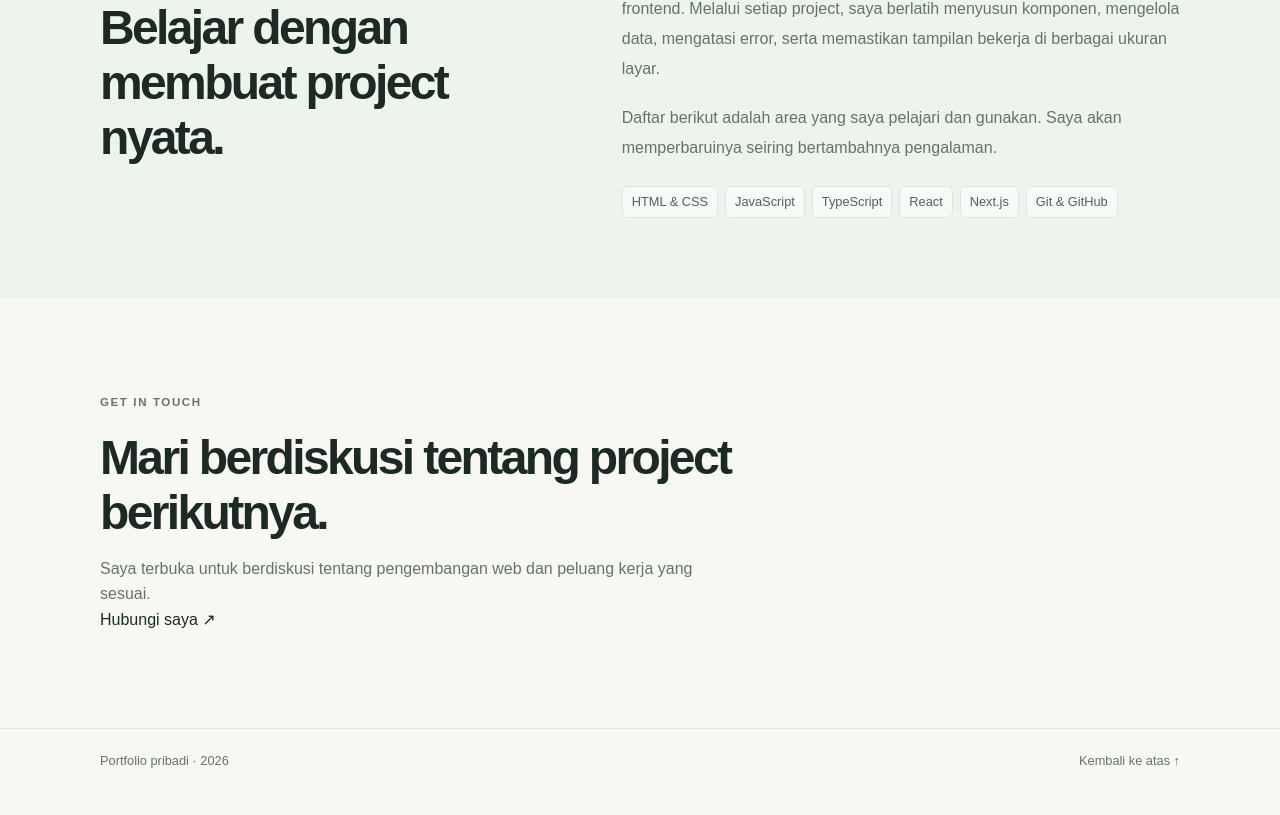
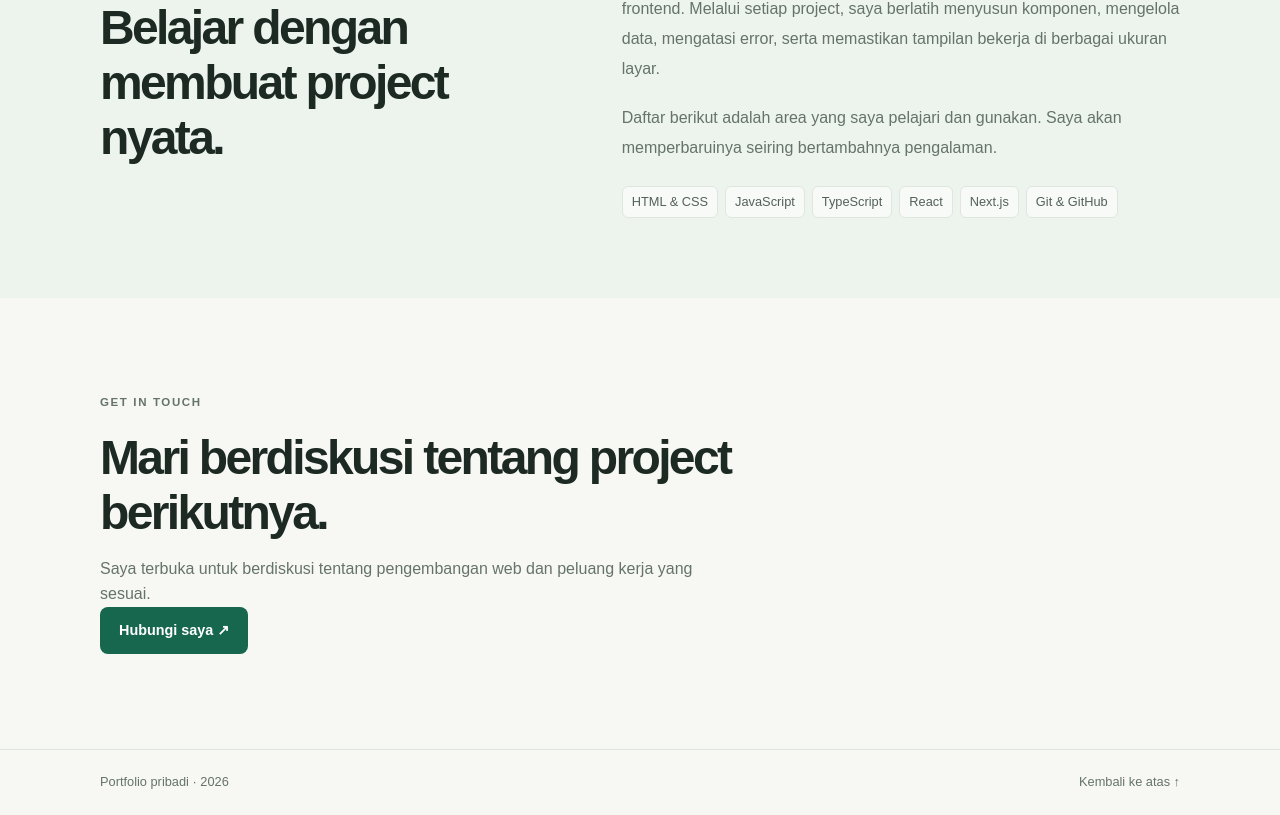
Before and after one commit to zmariesta/my-portfolio, a Next.js app: page / in a window 1280 px wide. Shown: the part 1764-2579 px from the top of the page. Before the commit the page ends 2557 px from the top, so only its background shows below. Built offline with nearby package versions, Linux system fonts and the light colour scheme.

Commit message:
Fix contact button link

```diff
--- a/src/app/page.tsx
+++ b/src/app/page.tsx
@@ -221,7 +221,8 @@ export default function Home() {
           peluang kerja yang sesuai.
         </p>
 
-        <a className="https://mail.google.com/mail/?view=cm&fs=1&to=mariesta.zhafira@gmail.com&su=Diskusi%20Portofolio"
+        <a className="button button-primary"
+          href="https://mail.google.com/mail/?view=cm&fs=1&to=EMAIL_ANDA@gmail.com&su=Diskusi%20Portofolio"
           target="_blank"
           rel="noreferrer">
           Hubungi saya ↗
```
